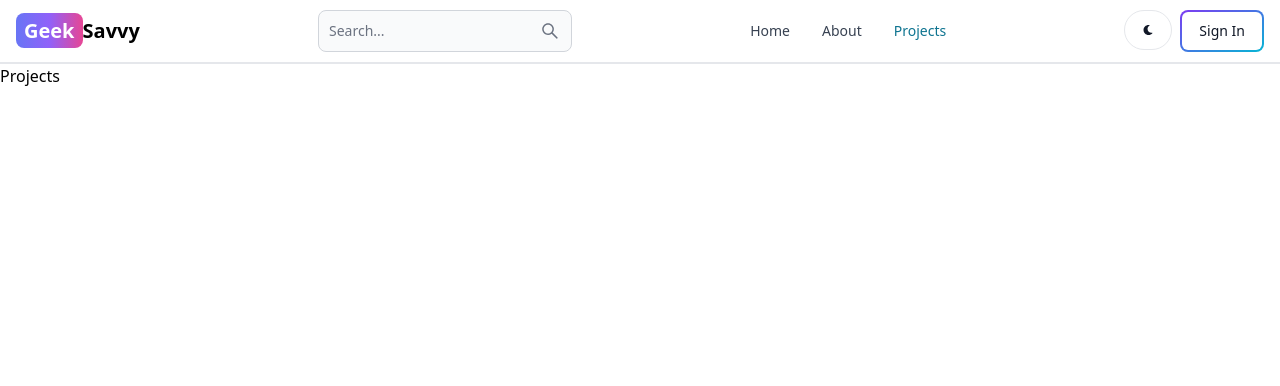
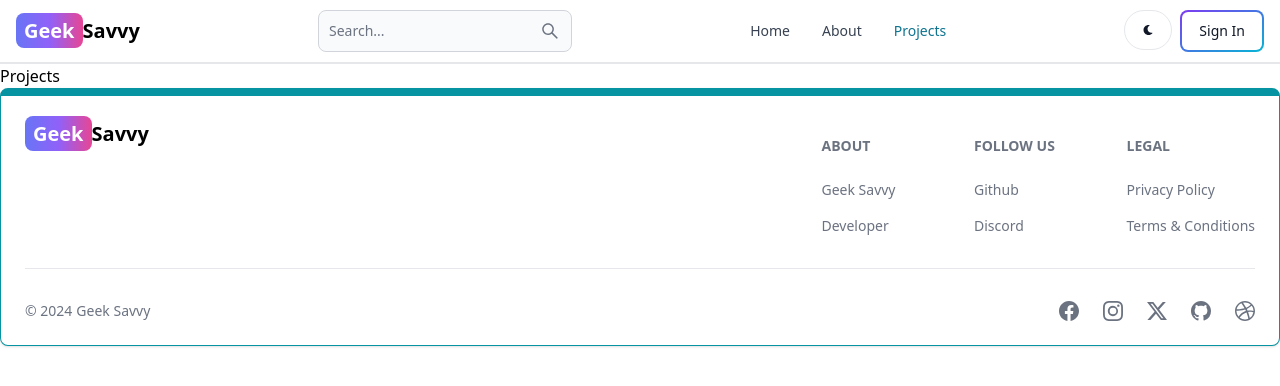
Before and after one commit to Shivam171/geek-savvy, a React (Vite) app in the folder client/: page /projects in a window 1280 px wide. Shown: the top 386 px of the page. Built offline with nearby package versions, Linux system fonts and the light colour scheme.

Commit message:
Create and Add Footer Component

```diff
--- a/client/src/App.jsx
+++ b/client/src/App.jsx
@@ -1,4 +1,5 @@
 import { BrowserRouter, Route, Routes } from 'react-router-dom'
+import Footer from './components/Footer'
 import HeaderComponent from './components/Header'
 import About from './pages/About'
 import Dashboard from './pages/Dashboard'
@@ -6,7 +7,6 @@
 import Projects from './pages/Projects'
 import SignIn from './pages/SignIn'
 import SignUp from './pages/SignUp'
-
 export default function App() {
   return (
     <>
@@ -20,6 +20,7 @@
           <Route path='/dashboard' element={<Dashboard />} />
           <Route path='/projects' element={<Projects />} />
         </Routes>
+        <Footer />
       </BrowserRouter>
     </>
   )
--- /dev/null
+++ b/client/src/components/Footer.jsx
@@ -0,0 +1,52 @@
+import { Footer } from 'flowbite-react'
+import { BsDribbble, BsFacebook, BsGithub, BsInstagram, BsTwitterX } from 'react-icons/bs'
+import { Link } from 'react-router-dom'
+export default function FooterComponent() {
+  return (
+    <Footer container={true} className="border border-t-8 border-teal-500">
+      <div className="w-full max-w-7xl mx-auto">
+        <div className="grid w-full justify-between sm:flex md:grid-cols-1">
+          <div className="">
+            <Link to="/" className="self-center whitespace-nowrap text-lg sm:text-xl font-semibold dark:text-white">
+              <span className="px-2 py-1 bg-gradient-to-r from-indigo-500 via-purple-500 to-pink-500 text-white rounded-lg">Geek</span>Savvy
+            </Link>
+          </div>
+          <div className="grid grid-cols-2 gap-8 mt-4 sm:grid-cols-3 sm:gap-6">
+            <div className="">
+              <Footer.Title title='About' />
+              <Footer.LinkGroup col>
+                <Footer.Link href='/about'>Geek Savvy</Footer.Link>
+                <Footer.Link href='https://shivam171.netlify.app/' target='_blank' rel='noopener noreferrer'>Developer</Footer.Link>
+              </Footer.LinkGroup>
+            </div>
+            <div className="">
+              <Footer.Title title='Follow Us' />
+              <Footer.LinkGroup col>
+                <Footer.Link href='https://github.com/shivam171' rel='noopener noreferrer'>Github</Footer.Link>
+                <Footer.Link href='#'>Discord</Footer.Link>
+              </Footer.LinkGroup>
+            </div>
+            <div className="">
+              <Footer.Title title='Legal' />
+              <Footer.LinkGroup col>
+                <Footer.Link href='#'>Privacy Policy</Footer.Link>
+                <Footer.Link href='#'>Terms &amp; Conditions</Footer.Link>
+              </Footer.LinkGroup>
+            </div>
+          </div>
+        </div>
+        <Footer.Divider />
+        <div className="w-full sm:flex sm:items-center sm:justify-between">
+          <Footer.Copyright href="#" by="Geek Savvy" year={new Date().getFullYear()} />
+          <div className="flex gap-6 sm:mt-0 mt-4 sm:justify-center">
+            <Footer.Icon href='#' icon={BsFacebook} />
+            <Footer.Icon href='#' icon={BsInstagram} />
+            <Footer.Icon href='#' icon={BsTwitterX} />
+            <Footer.Icon href='https://github.com/shivam171' icon={BsGithub} />
+            <Footer.Icon href='#' icon={BsDribbble} />
+          </div>
+        </div>
+      </div>
+    </Footer>
+  )
+}
```
